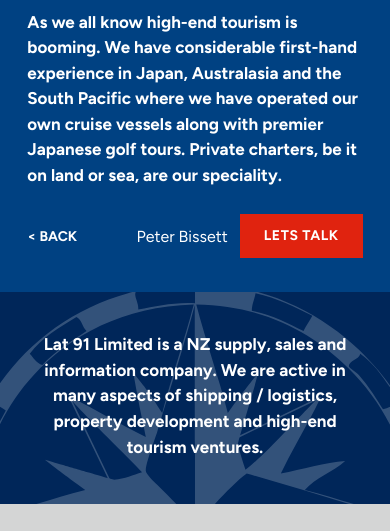
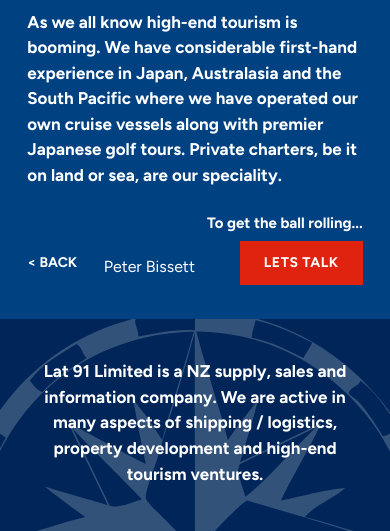
Before and after one commit to BrandmediaNZ/Lat91.co.nz-Website, a plain HTML site: page tourism.html in a window 390 px wide. Shown: the part 318-849 px from the top of the page. Drawn offline with Linux system fonts and the light colour scheme.

Commit message:
Service pages: add 'To get the ball rolling...' above LETS TALK
Co-Authored-By: Claude Opus 5.5 <noreply@anthropic.com>
Claude-Session: https://claude.ai/code/session_012SmjhYE4qKkDhpba2txxqm

```diff
--- a/assets/css/styles.css
+++ b/assets/css/styles.css
@@ -182,11 +182,14 @@ h1, h2, p { margin: 0; }
 
 /* Action row: Back (left) · Peter Bissett + LETS TALK (right) */
 .svc-actions { position: absolute; left: 6.6vw; right: var(--pr, 5.5vw); bottom: var(--rm-bottom, 4.1vw);
-  display: flex; align-items: center; justify-content: space-between; gap: 16px; }
+  display: flex; align-items: flex-end; justify-content: space-between; gap: 16px; }
 .back-home { font-weight: 700; font-size: clamp(12px, 1.235vw, 17px); text-decoration: none; text-transform: uppercase;
-  padding: 6px 0; }
+  line-height: 1; padding: 6px 0 calc(.75em + 2px); }
 .back-home:hover { text-decoration: underline; text-underline-offset: 4px; }
-.svc-contact { display: flex; align-items: center; gap: clamp(12px, 1.5vw, 22px); }
+.svc-contact { display: flex; align-items: flex-end; gap: clamp(12px, 1.5vw, 22px); }
+.talk-stack { display: flex; flex-direction: column; align-items: flex-end; gap: .55em; }
+.talk-lead { font-weight: 700; font-size: clamp(13px, 1.4vw, 20px); line-height: 1.2; white-space: nowrap; }
+.svc-contact__name { padding-bottom: .55em; }
 .svc-contact__name { font-weight: 400; font-size: clamp(14px, 1.5vw, 21px); white-space: nowrap; }
 .btn-talk { display: inline-block; background: var(--red); color: #fff; border: 2px solid var(--red);
   font-weight: 700; font-size: clamp(12px, 1.235vw, 17px); letter-spacing: .04em; text-transform: uppercase;
@@ -289,8 +292,9 @@ h1, h2, p { margin: 0; }
   .svc-hero__text { margin-top: 0; font-size: 17px; line-height: 1.5; }
   .read-more { position: static; display: block; width: max-content; margin: 22px 0 0 auto; font-size: 14px; }
   .svc-actions { position: static; margin-top: 26px; flex-wrap: wrap; row-gap: 18px; }
-  .back-home { font-size: 14px; }
+  .back-home { font-size: 14px; padding-bottom: 15px; }
   .svc-contact__name { font-size: 16px; }
+  .talk-lead { font-size: 15px; }
   .btn-talk { font-size: 14px; padding: 13px 22px; }
 
   .about { padding: 34px 22px 34px; }
--- a/tourism.html
+++ b/tourism.html
@@ -33,7 +33,10 @@
         <a class="back-home" href="/" aria-label="Back to home page">&lt; Back</a>
         <div class="svc-contact">
           <span class="svc-contact__name">Peter Bissett</span>
-          <a class="btn-talk" href="tel:+6421491555" aria-label="Lets talk: call Peter Bissett on +64 21 491 555">Lets Talk</a>
+          <div class="talk-stack">
+            <p class="talk-lead">To get the ball rolling...</p>
+            <a class="btn-talk" href="tel:+6421491555" aria-label="Lets talk: call Peter Bissett on +64 21 491 555">Lets Talk</a>
+          </div>
         </div>
       </div>
     </div>
```
Also changed, not shown: property.html (+4 -1 lines), shipping.html (+4 -1 lines).
